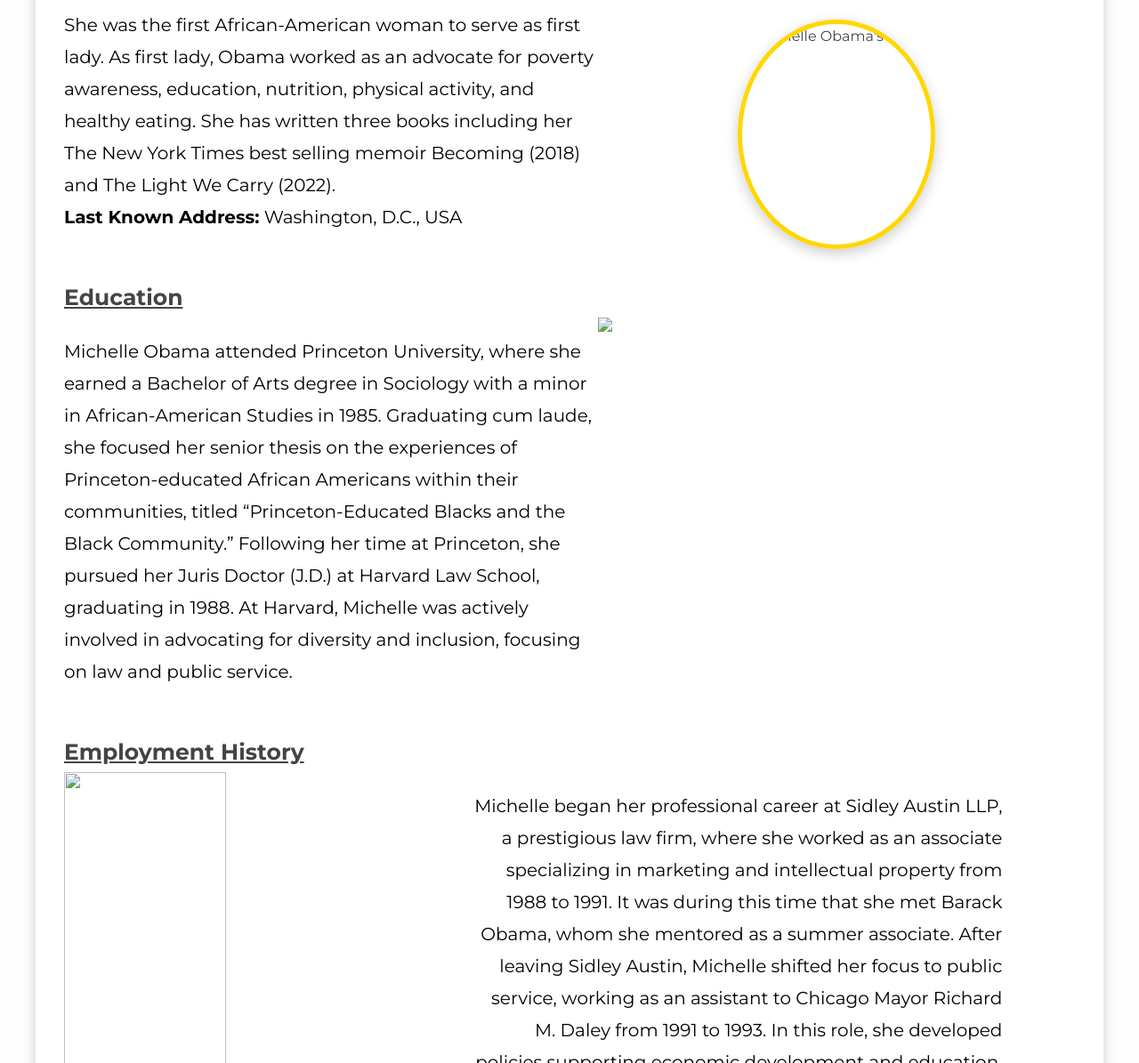
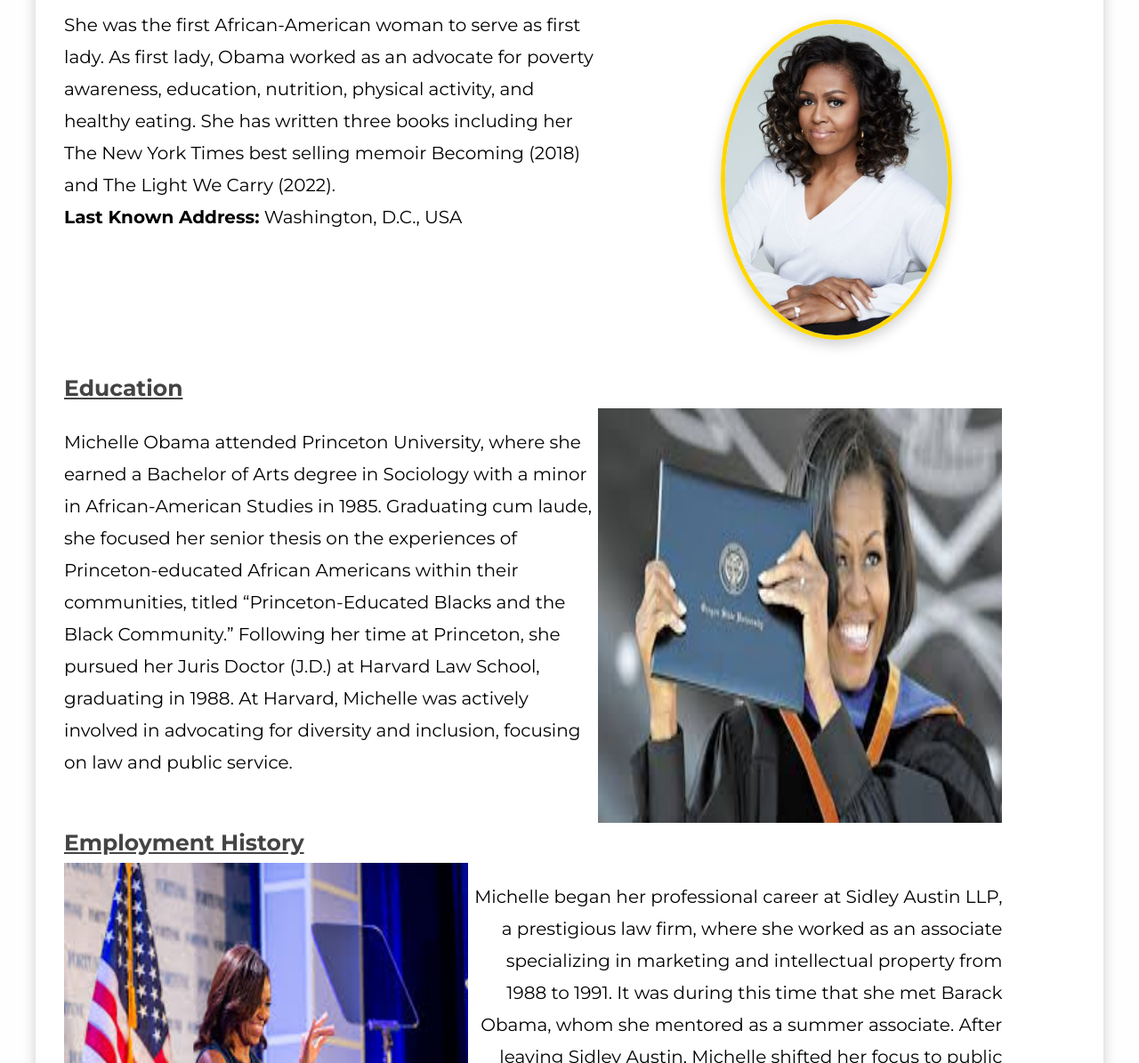
Before and after one commit to JoyChebet/Michelle-Obama-Personal-Website, a plain HTML site: page index.html in a window 1280 px wide. Shown: the part 345-1540 px from the top of the page at 89% size. Drawn offline with Linux system fonts and the light colour scheme.

Commit message:
edited src of images

```diff
--- a/index.html
+++ b/index.html
@@ -27,22 +27,22 @@
             <div class="container-bio">
             <p class="bio">She was the first African-American woman to serve as first lady. As first lady, Obama worked as an advocate for poverty awareness, education, nutrition, physical activity, and healthy eating. She has written three books including her The New York Times best selling memoir Becoming (2018) and The Light We Carry (2022).<br>
             <strong>Last Known Address:</strong> Washington, D.C., USA</p>
-            <img src="/pic1.jpg" alt="Michelle Obama's Photo" class="profile-photo">
+            <img src="images/pic1.jpg" alt="Michelle Obama's Photo" class="profile-photo">
         </div>
         <h3 class="h3">Education</h3>
            <div class="container">
             <p class="p1">Michelle Obama attended Princeton University, where she earned a Bachelor of Arts degree in Sociology with a minor in African-American Studies in 1985. Graduating cum laude, she focused her senior thesis on the experiences of Princeton-educated African Americans within their communities, titled “Princeton-Educated Blacks and the Black Community.” Following her time at Princeton, she pursued her Juris Doctor (J.D.) at Harvard Law School, graduating in 1988. At Harvard, Michelle was actively involved in advocating for diversity and inclusion, focusing on law and public service.</p>
-        <img src="/pic6.jpeg" width="40%">
+        <img src="images/pic6.jpeg" width="40%">
         </div>
         <h3  class="h3">Employment History</h3>
            <div class="container">
-            <img src="/pic7.jpeg" width="40%" height="400px">
+            <img src="images/pic7.jpeg" width="40%" height="400px">
             <p class="p1" id="p1">Michelle began her professional career at Sidley Austin LLP, a prestigious law firm, where she worked as an associate specializing in marketing and intellectual property from 1988 to 1991. It was during this time that she met Barack Obama, whom she mentored as a summer associate. After leaving Sidley Austin, Michelle shifted her focus to public service, working as an assistant to Chicago Mayor Richard M. Daley from 1991 to 1993. In this role, she developed policies supporting economic development and education.
                 From 1993 to 1996, she served as the Executive Director for the Chicago office of Public Allies, a nonprofit organization dedicated to developing leadership skills in young people pursuing careers in public service.</p>
             </div>
             <div class="container">
             <p class="p1"> Michelle transitioned to academia, joining the University of Chicago in 1996 as the Associate Dean of Student Services, where she launched the university's first community service program. Her leadership trajectory continued at the University of Chicago Medical Center, where she served as Executive Director of Community Affairs and eventually as Vice President for Community and External Affairs from 2002 to 2008. In these roles, she focused on strengthening relationships between the medical center and the surrounding community, further cementing her reputation as a dedicated advocate for public service and community engagement.</p>
-            <img src="/pic8.jpeg" width="50%">
+            <img src="/images/pic8.jpeg" width="50%">
         </div>
             <div><h3  class="h3">Awards and Distinctions</h3>
             <ul>
```
